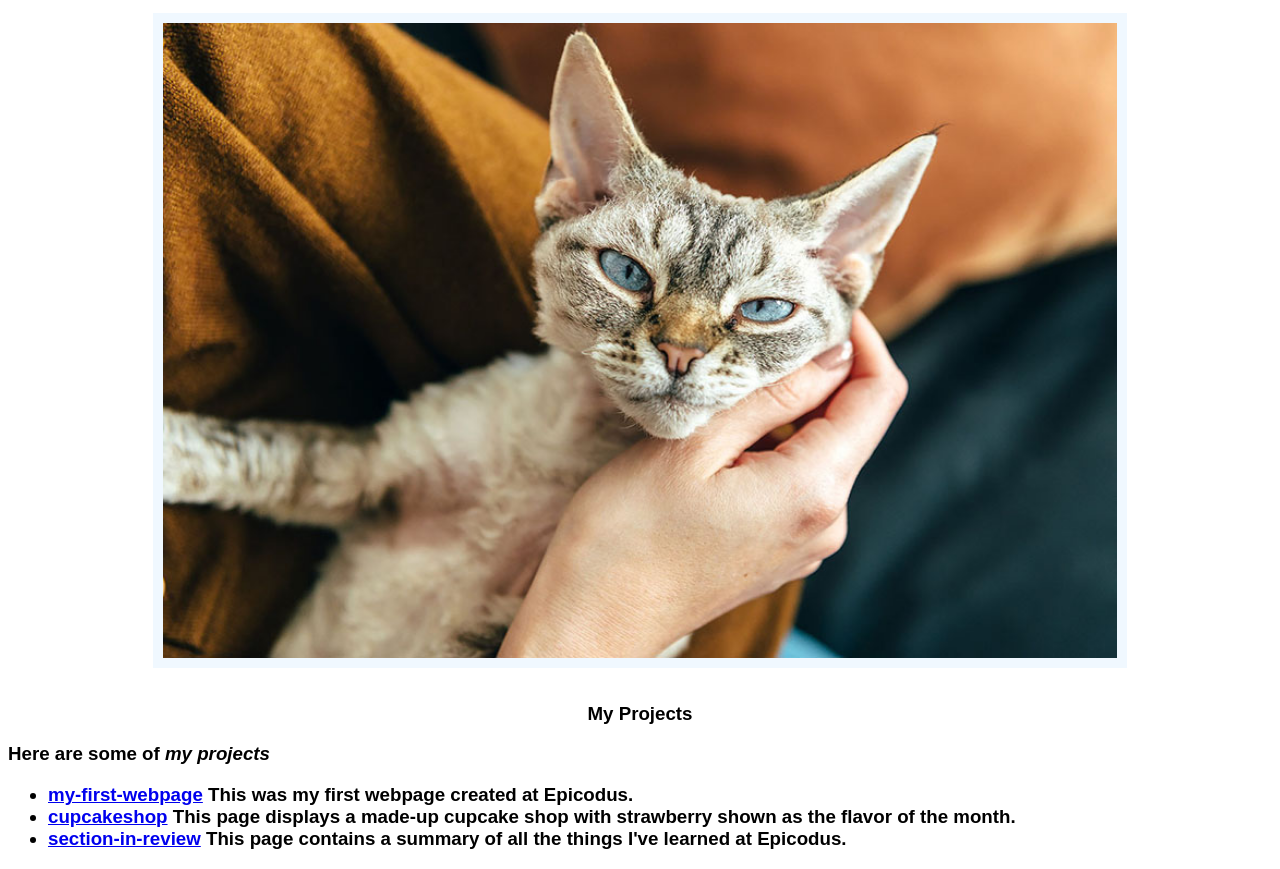
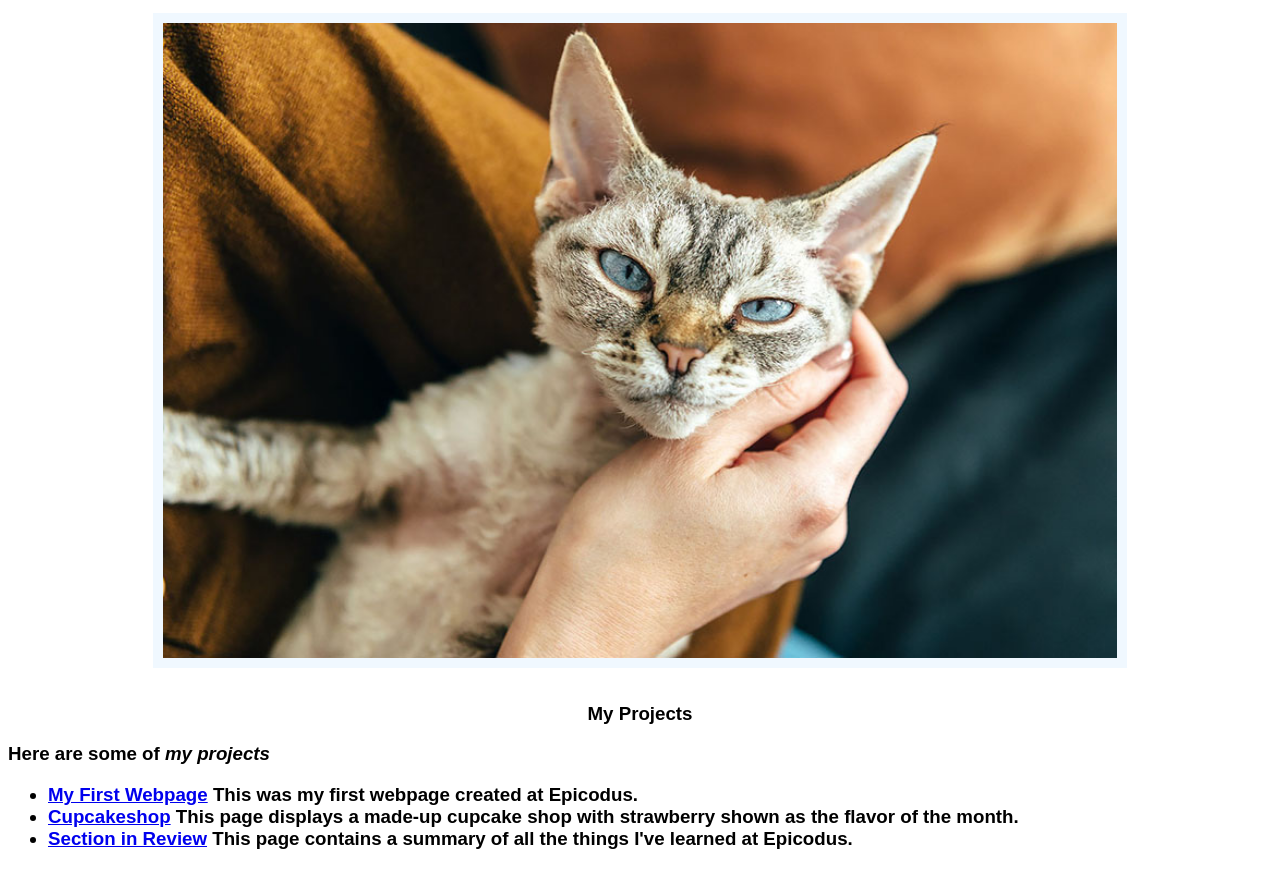
Before and after one commit to KShen00/portfolio, a plain HTML site: page index.html in a window 1280 px wide. Shown: the part 79-948 px from the top of the page. Drawn offline with Linux system fonts and the light colour scheme.

Commit message:
Add update to Read Me file, update html indentation.

```diff
--- a/index.html
+++ b/index.html
@@ -16,15 +16,15 @@
   <div class="list">
     <ul>
       <li>
-      <a href="https://github.com/KShen00/my-first-webpage">my-first-webpage</a>
+       <a href="https://github.com/KShen00/my-first-webpage">My First Webpage</a>
           This was my first webpage created at Epicodus.
       </li>
       <li>
-      <a href="https://github.com/KShen00/cupcakeshop">cupcakeshop</a>
+        <a href="https://github.com/KShen00/cupcakeshop">Cupcakeshop</a>
           This page displays a made-up cupcake shop with strawberry shown as the flavor of the month.
       </li>
       <li>
-      <a href="https://github.com/KShen00/section-in-review">section-in-review</a>
+        <a href="https://github.com/KShen00/section-in-review">Section in Review</a>
           This page contains a summary of all the things I've learned at Epicodus.
       </li>
     </ul>
```
Also changed, not shown: 2 other files. Lines whose indentation alone changed are shown as unchanged.
